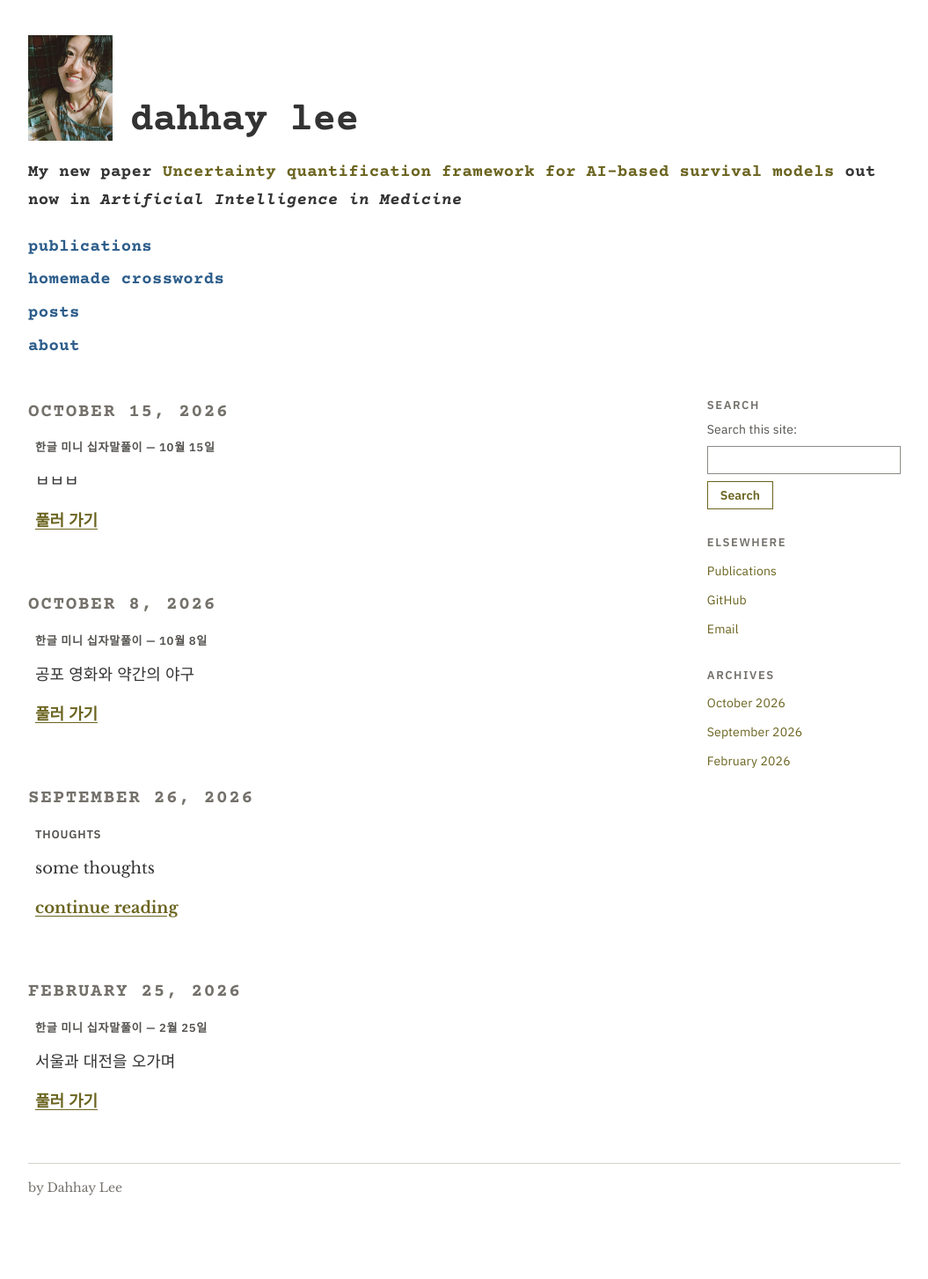
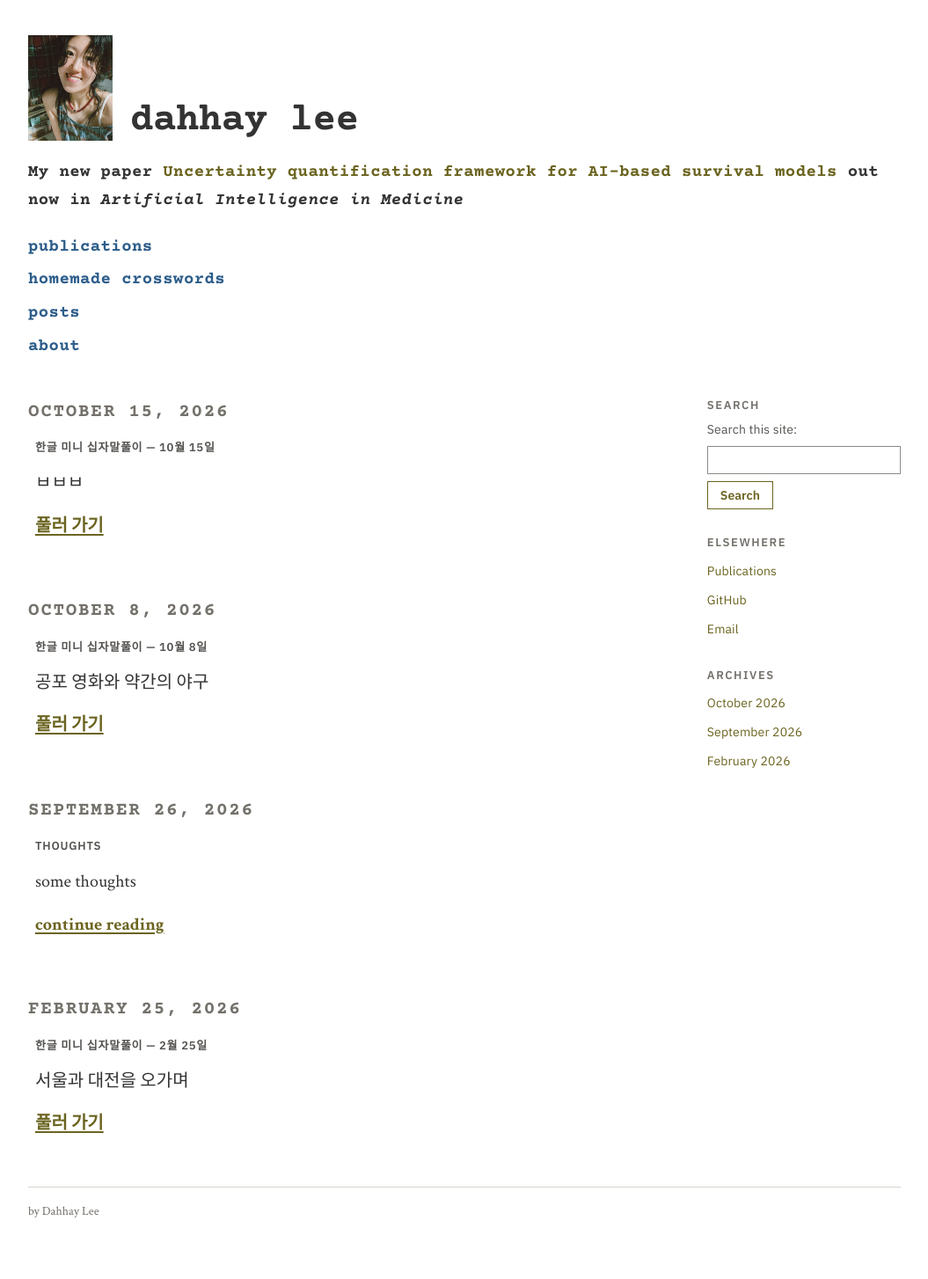
Before and after one commit to DahhayLee/DahhayLee.github.io, a Jekyll site: the page built from index.html, in a window 1280 px wide. Shown: the whole page at 88% size, without its empty margins (112-1167 px from the left). Built offline with Jekyll 4.4.1, drawn with Linux system fonts in a browser that asks for light colours; some web fonts are replaced; before the commit the page ends 1426 px from its top, so only the background shows below that.

Commit message:
Edit font

```diff
--- a/_layouts/default.html
+++ b/_layouts/default.html
@@ -13,7 +13,7 @@
 <meta name="twitter:card" content="summary">
 <link rel="preconnect" href="https://fonts.googleapis.com">
 <link rel="preconnect" href="https://fonts.gstatic.com" crossorigin>
-<link rel="stylesheet" href="https://fonts.googleapis.com/css2?family=Courier+Prime:ital,wght@0,400;0,700;1,400;1,700&family=Nanum+Gothic+Coding:wght@400;700&family=IBM+Plex+Sans:wght@400;600&family=PT+Serif:ital,wght@0,400;0,700;1,400&family=Libre+Baskerville:ital,wght@0,400;0,700;1,400&family=Noto+Serif+KR:wght@400;700&display=swap">
+<link rel="stylesheet" href="https://fonts.googleapis.com/css2?family=Courier+Prime:ital,wght@0,400;0,700;1,400;1,700&family=Nanum+Gothic+Coding:wght@400;700&family=IBM+Plex+Sans:ital,wght@0,400;0,600;0,700;1,400&family=IBM+Plex+Sans+KR:wght@400;600;700&family=Crimson+Text:ital,wght@0,400;0,600;0,700;1,400&family=Noto+Serif+KR:wght@400;700&display=swap">
 <link rel="stylesheet" href="{{ '/assets/css/main.css' | relative_url }}?v={{ site.time | date: '%s' }}">
 {% feed_meta %}
 </head>
--- a/assets/css/main.scss
+++ b/assets/css/main.scss
@@ -13,7 +13,7 @@
   --rule: #d6d4ce;
   --mono: "Courier Prime", "Nanum Gothic Coding", "Courier New", monospace;
   --sans: "IBM Plex Sans", "Nanum Gothic Coding", sans-serif;
-  --serif: "Libre Baskerville", "Noto Serif KR", "Nanum Myeongjo", serif;
+  --serif: "Crimson Text", "Noto Serif KR", "Nanum Myeongjo", serif;
 }
 
 * { box-sizing: border-box; }
@@ -23,7 +23,7 @@ body {
   background: var(--bg);
   color: var(--ink);
   font-family: var(--serif);
-  font-size: 18px;
+  font-size: 20px;
   line-height: 1.7;
   letter-spacing: normal;
 }
@@ -123,7 +123,7 @@ img { max-width: 100%; height: auto; }
 .site-footer { border-top: 1px solid var(--rule); padding-top: 1rem; font-size: 14px; color: var(--muted); }
 
 @media (max-width: 600px) {
-  body { font-size: 16px; }
+  body { font-size: 18px; }
   .wrap { padding: 1.75rem 1.1rem 3rem; gap: 2rem; }
   .wordmark { font-size: 36px; }
   .avatar { width: 76px; height: 95px; }
```
